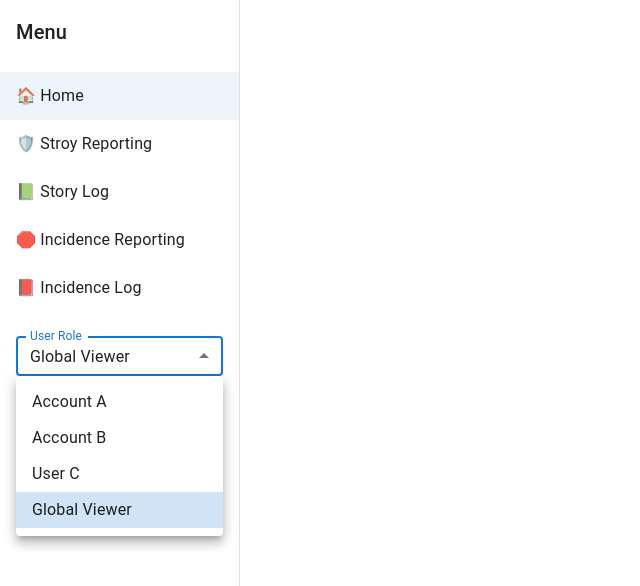
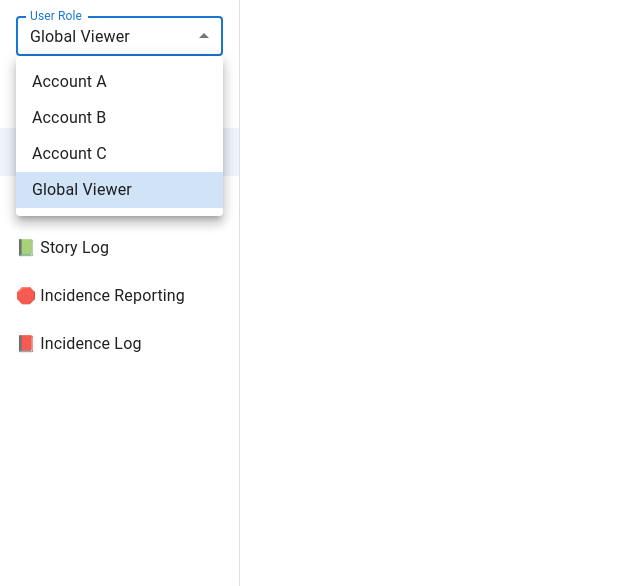
Before and after one commit to JoSt1703/positive_incidence_reporting, a React (Vite) app: page / in a window 1280 px wide. Both pictures are taken after a click on the element "Global Viewer". Shown: the top 586 px of the page, without its empty margins (0-640 px from the left). Built offline with nearby package versions, Linux system fonts and the light colour scheme; no server answers.

Commit message:
update layout

```diff
--- a/src/App.jsx
+++ b/src/App.jsx
@@ -48,7 +48,20 @@ export default function App() {
 
   const drawerContent = (
     <Box>
+      {/* Role Selector at Top */}
       <Box sx={{ p: 2 }}>
+        <FormControl fullWidth size="small">
+          <InputLabel>User Role</InputLabel>
+          <Select value={role} label="User Role" onChange={(e) => setRole(e.target.value)}>
+            <MenuItem value="accountA">Account A</MenuItem>
+            <MenuItem value="accountB">Account B</MenuItem>
+            <MenuItem value="accountC">Account C</MenuItem>
+            <MenuItem value="viewer">Global Viewer</MenuItem>
+          </Select>
+        </FormControl>
+      </Box>
+
+      <Box sx={{ p: 2, pt: 0 }}>
         <Typography variant="h6" noWrap>Menu</Typography>
       </Box>
       <List>
@@ -65,23 +78,6 @@ export default function App() {
           </ListItem>
         ))}
       </List>
-
-      {/* Role Switcher in Sidebar */}
-      <Box sx={{ p: 2 }}>
-        <FormControl fullWidth size="small">
-          <InputLabel>User Role</InputLabel>
-          <Select
-            value={role}
-            label="User Role"
-            onChange={(e) => setRole(e.target.value)}
-          >
-            <MenuItem value="accountA">Account A</MenuItem>
-            <MenuItem value="accountB">Account B</MenuItem>
-            <MenuItem value="userC">User C</MenuItem>
-            <MenuItem value="viewer">Global Viewer</MenuItem>
-          </Select>
-        </FormControl>
-      </Box>
     </Box>
   )
 
@@ -125,15 +121,14 @@ export default function App() {
         {drawerContent}
       </Drawer>
 
-      {/* Main Content Area */}
+      {/* Main Content */}
       <Box
         component="main"
         sx={{
           flexGrow: 1,
-          p: { xs: 2, sm: 3 },
-          ml: { sm: `${drawerWidth}px` },
-          width: '100%',
-          mt: isMobile ? 7 : 0
+          px: 3,
+          pt: isMobile ? 8 : 4,
+          maxWidth: 'calc(100% - 240px)'
         }}
       >
         <Routes>
```
